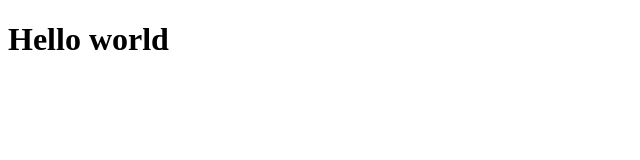
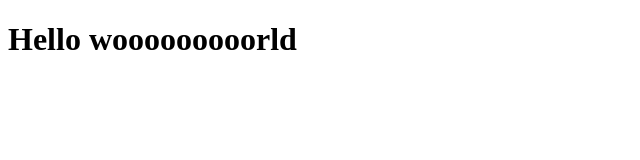
Before and after one commit to INGENIO-237/test-pr, a plain HTML site: page index.html in a window 1280 px wide. Shown: the whole page, without its empty margins (0-640 px from the left). Drawn offline with Linux system fonts and the light colour scheme.

Commit message:
some updates

```diff
--- a/index.html
+++ b/index.html
@@ -6,6 +6,6 @@
     <title>Document</title>
   </head>
   <body>
-    <h1>Hello world</h1>
+    <h1>Hello wooooooooorld</h1>
   </body>
 </html>
```
